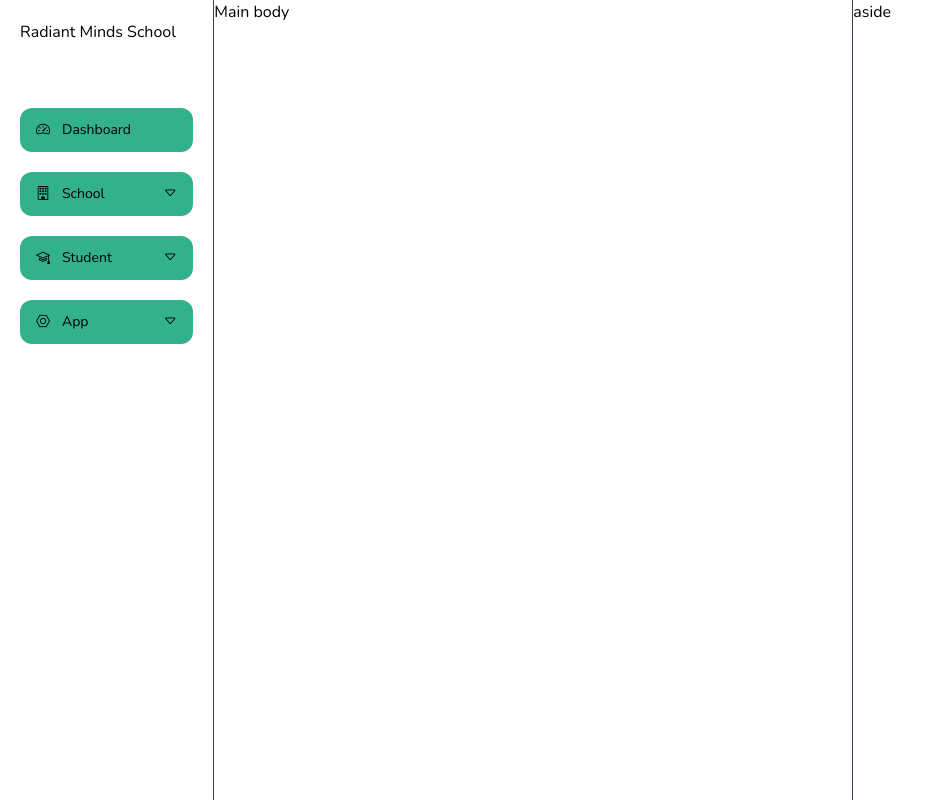
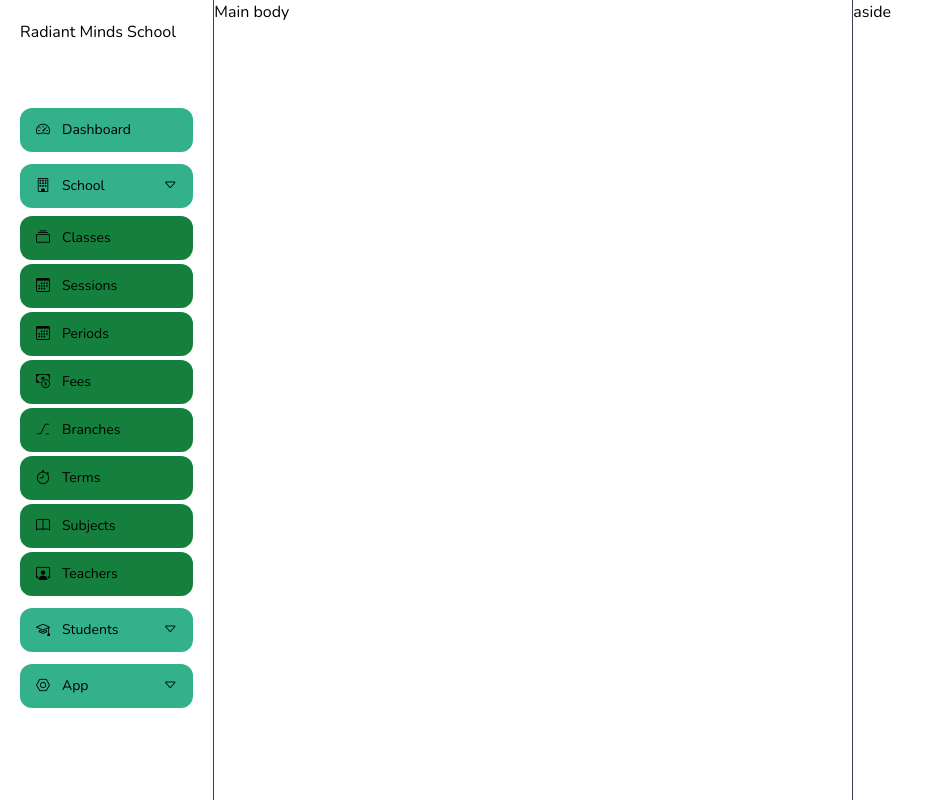
Before and after one commit to babalolajnr/rms-admin-panel, a Vue app: page /about in a window 1280 px wide. Shown: the whole page, without its empty margins (0-934 px from the left). Built offline with nearby package versions, Linux system fonts and the light colour scheme; the HTML template or start-up script is replaced by a standard one.

Commit message:
add dynamic nav buttons

```diff
--- a/src/components/NavBar.vue
+++ b/src/components/NavBar.vue
@@ -3,85 +3,110 @@ import { ref } from "vue";
 import NavBarButton from "./NavBarButton.vue";
 import NavBarButtonChild from "./NavBarButtonChild.vue";
 
-const schoolState = ref(false);
-
-function toggleSchoolTree() {
-  schoolState.value = !schoolState.value;
-}
+const navBarButtons = ref([
+  {
+    title: "Dashboard",
+    tree: false,
+    icon: "bi bi-speedometer2",
+    active: false,
+    toggleActive: () => {
+      return;
+    },
+    children: null,
+  },
+  {
+    title: "School",
+    tree: true,
+    icon: "bi bi-building",
+    active: false,
+    toggleActive: function () {
+      this.active = !this.active;
+    },
+    children: [
+      {
+        title: "Classes",
+        icon: "bi bi-collection",
+      },
+      {
+        title: "Sessions",
+        icon: "bi bi-calendar3",
+      },
+      {
+        title: "Periods",
+        icon: "bi bi-calendar3",
+      },
+      {
+        title: "Fees",
+        icon: "bi bi-cash-coin",
+      },
+      {
+        title: "Branches",
+        icon: "bi bi-alt",
+      },
+      {
+        title: "Terms",
+        icon: "bi bi-stopwatch",
+      },
+      {
+        title: "Subjects",
+        icon: "bi bi-book",
+      },
+      {
+        title: "Teachers",
+        icon: "bi bi-person-workspace",
+      },
+    ],
+  },
+  {
+    title: "Students",
+    tree: true,
+    icon: "bi bi-mortarboard",
+    children: [],
+    active: false,
+    toggleActive: function () {
+      console.log("clicked");
+    },
+  },
+  {
+    title: "App",
+    tree: true,
+    icon: "bi bi-nut",
+    children: [],
+    active: false,
+    toggleActive: function () {
+      return;
+    },
+  },
+]);
 </script>
 <template>
   <nav class="basis-1/6">
     <div class="flex flex-col space-y-16 mx-5 my-5">
       <div>Radiant Minds School</div>
-      <ul class="flex flex-col space-y-5">
-        <li class="">
-          <NavBarButton title="Dashboard">
-            <i class="bi bi-speedometer2"></i>
-          </NavBarButton>
-        </li>
-        <li class="flex flex-col space-y-2">
-          <NavBarButton
-            title="School"
-            tree="true"
-            v-on:click="toggleSchoolTree"
-          >
-            <i class="bi bi-building"></i>
+      <ul class="flex flex-col space-y-3">
+        <li
+          v-for="navBarButton in navBarButtons"
+          :key="navBarButton.title"
+          v-on:click="navBarButton.toggleActive()"
+        >
+          <NavBarButton :title="navBarButton.title" :tree="navBarButton.tree">
+            <i :class="navBarButton.icon"></i>
           </NavBarButton>
           <ul
-            class="ml-2 flex flex-col space-y-2 transition-all"
-            :class="{ hidden: !schoolState }"
+            v-if="navBarButton.tree"
+            class="flex flex-col space-y-1"
+            :class="{ hidden: navBarButton.active }"
           >
-            <li>
-              <NavBarButtonChild title="Academic Session">
-                <i class="bi bi-calendar3"></i>
-              </NavBarButtonChild>
-            </li>
-            <li>
-              <NavBarButtonChild title="Period">
-                <i class="bi bi-hourglass-split"></i>
-              </NavBarButtonChild>
-            </li>
-            <li>
-              <NavBarButtonChild title="Fee">
-                <i class="bi bi-cash-coin"></i>
-              </NavBarButtonChild>
-            </li>
-            <li>
-              <NavBarButtonChild title="Classroom">
-                <i class="bi bi-collection"></i>
-              </NavBarButtonChild>
-            </li>
-            <li>
-              <NavBarButtonChild title="Branches">
-                <i class="bi bi-alt"></i>
-              </NavBarButtonChild>
-            </li>
-            <li>
-              <NavBarButtonChild title="Terms">
-                <i class="bi bi-stopwatch"></i>
-              </NavBarButtonChild>
-            </li>
-            <li>
-              <NavBarButtonChild title="Subject">
-                <i class="bi bi-book"></i>
-              </NavBarButtonChild>
-            </li>
-            <li>
-              <NavBarButtonChild title="Teacher">
-                <i class="bi bi-person-workspace"></i>
+            <li
+              v-for="navBarButtonChild in navBarButton.children"
+              :key="navBarButtonChild.title"
+              class="mt-2"
+            >
+              <NavBarButtonChild :title="navBarButtonChild.title">
+                <i :class="navBarButtonChild.icon"></i>
               </NavBarButtonChild>
             </li>
           </ul>
-        </li>
-        <li>
-          <NavBarButton title="Student" tree="true">
-            <i class="bi bi-mortarboard"></i>
-          </NavBarButton>
-        </li>
-        <li>
-          <NavBarButton title="App" tree="true">
-            <i class="bi bi-nut"></i>
-          </NavBarButton>
         </li>
       </ul>
     </div>
```
